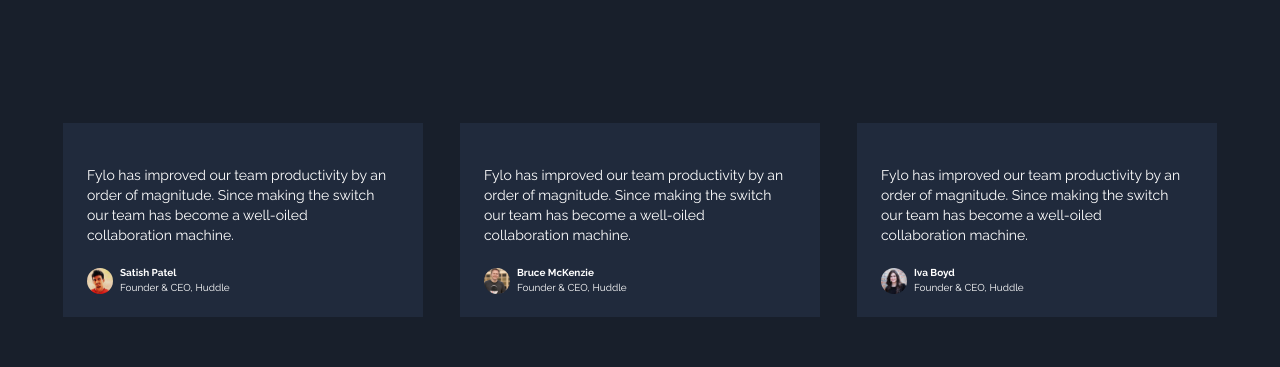
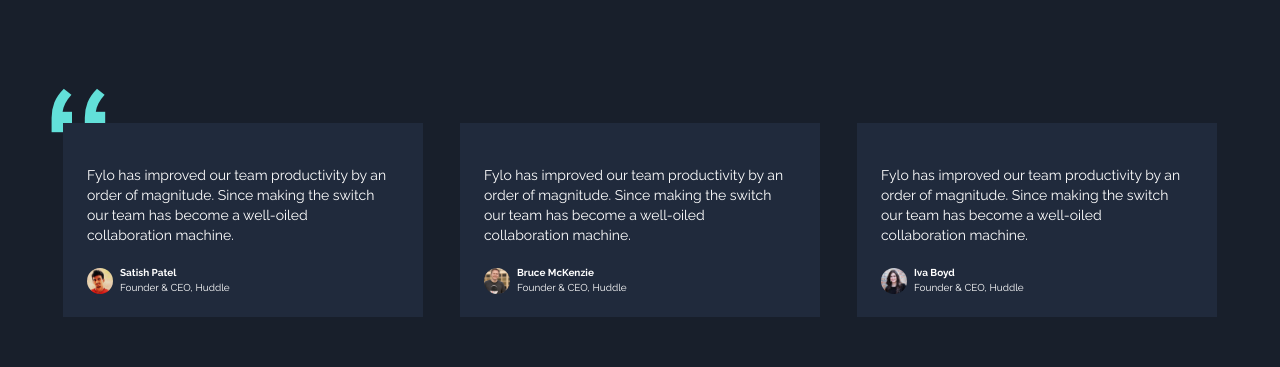
Before and after one commit to Batareika007/fylo-dark-theme-landing-page, a plain HTML site: page index.html in a window 1280 px wide. Shown: the part 2420-2787 px from the top of the page. Drawn offline with nearby package versions, Linux system fonts and the light colour scheme.

Commit message:
fixed quotes img on card section

```diff
--- a/scss/style.scss
+++ b/scss/style.scss
@@ -356,6 +356,7 @@ header {
     display: flex;
     flex-direction: row;
     justify-content: space-evenly;
+    z-index: 10;
     @media (max-width:750px) {
         flex-direction: column;
     }
@@ -363,14 +364,13 @@ header {
         position: relative;
     }
     &:first-child::before {
-        content: '';
+        content: url('../icons/bg-quotes.png');
         width: 100%;
         height: 100%;
         position: absolute;
         left: 25px;
         bottom: 35px;
-        background: url('../icons/bg-quotes.png') no-repeat;
-        z-index: -1;
+        z-index: -10;
         @media (max-width:750px) {
             left: 5px;
         }
```
Also changed, not shown: CSS/style.css.
